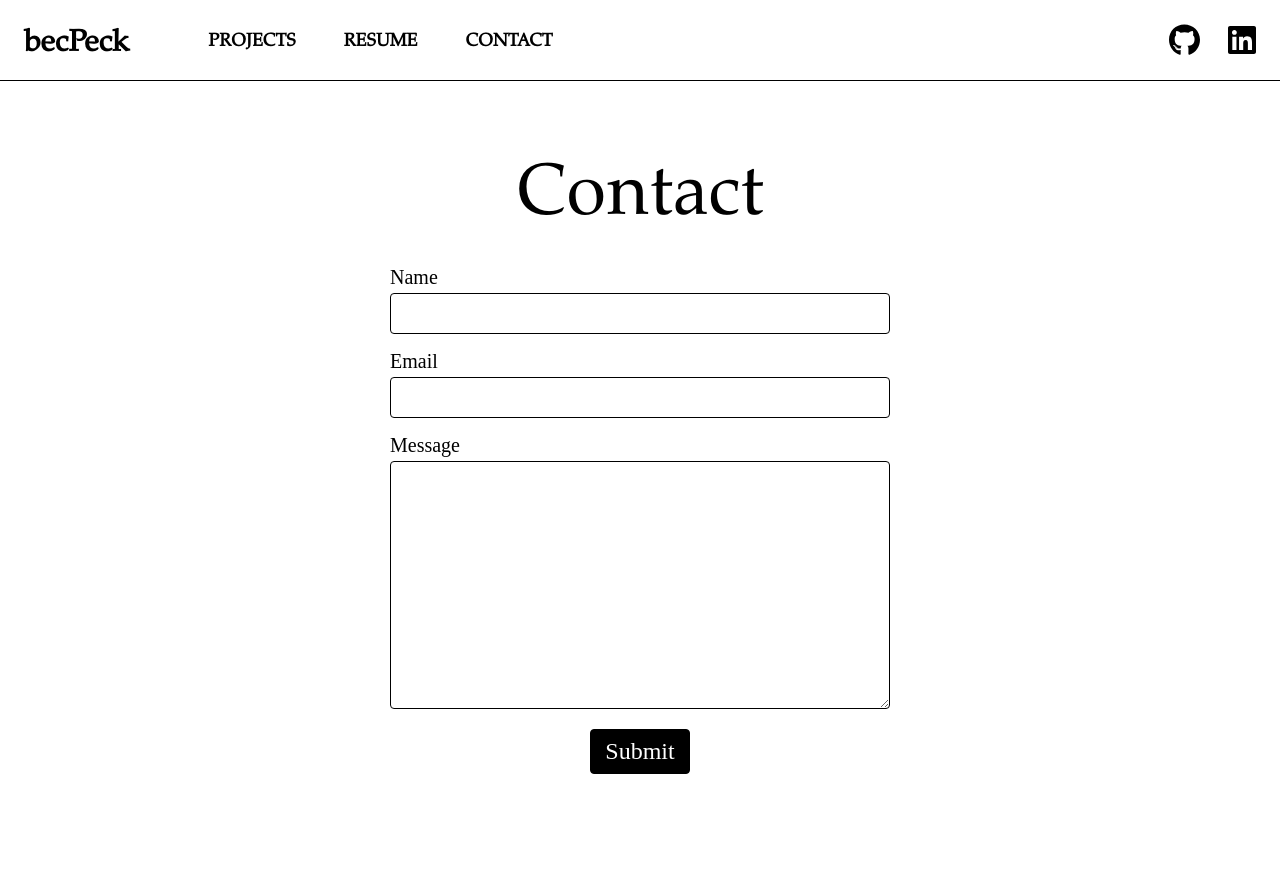
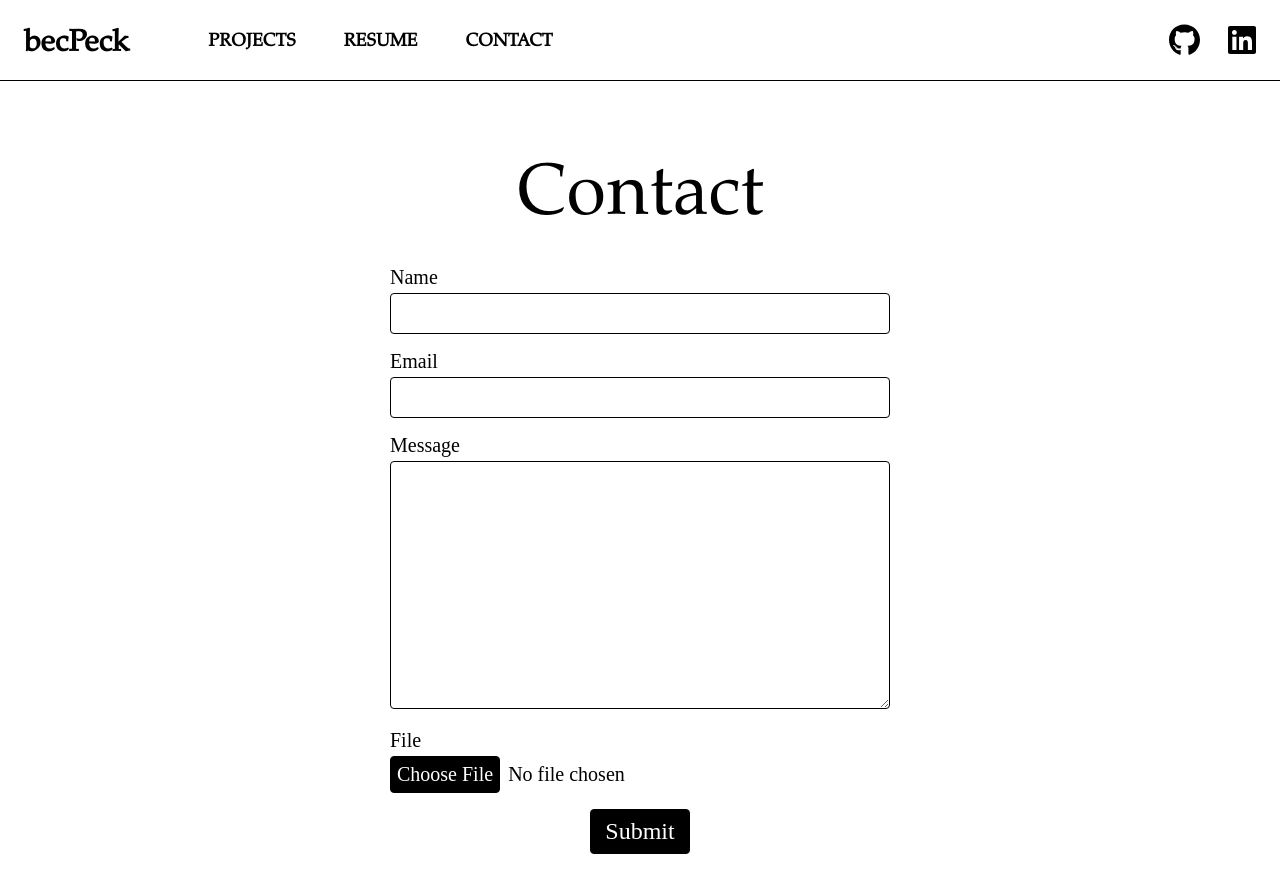
Before and after one commit to becpeck/becpeck-site, a Next.js app: page /contact in a window 1280 px wide. Shown: the top 892 px of the page. Built offline with nearby package versions, Linux system fonts and the light colour scheme; a web font is replaced by a local one.

Commit message:
file input frontend

```diff
--- a/app/contact/contact-form.tsx
+++ b/app/contact/contact-form.tsx
@@ -25,6 +25,27 @@ const styleInput: CSSProperties = {
   border: "1px solid black",
   width: "100%",
 };
+const styleFile: CSSProperties = {
+  ...fonts.optimaNova.style,
+  fontSize: "20px",
+  width: "100%",
+  display: "flex",
+  alignItems: "center",
+  gap: "8px",
+};
+const styleFileInput: CSSProperties = {
+  display: "none",
+};
+const styleFileButton: CSSProperties = {
+  ...fonts.optimaNova.style,
+  fontSize: "20px",
+  backgroundColor: "black",
+  color: "white",
+  border: "1px solid black",
+  borderRadius: "4px",
+  padding: "6px",
+  cursor: "pointer",
+};
 const styleButton: CSSProperties = {
   ...fonts.optimaNova.style,
   fontSize: "24px",
@@ -51,6 +72,12 @@ export default function ContactForm({
   const [name, setName] = useState("");
   const [email, setEmail] = useState("");
   const [message, setMessage] = useState("");
+  const [fileName, setFileName] = useState<string | null>(null);
+
+  const handleFileChange = (event: React.ChangeEvent<HTMLInputElement>) => {
+    const file = event.target.files?.[0];
+    setFileName(file ? file.name : null);
+  };
 
   return (
     <form style={styleForm} action={() => sendEmail({ name, email, message })}>
@@ -92,6 +119,21 @@ export default function ContactForm({
           onChange={(evt) => setMessage(evt.target.value)}
         />
       </div>
+      <div>
+        <label htmlFor="file" style={styleLabel}>
+          File
+        </label>
+        <input
+          id="file"
+          type="file"
+          style={styleFileInput}
+          onChange={handleFileChange}
+        />
+        <label htmlFor="file" style={styleFile}>
+          <div style={styleFileButton}>Choose File</div>
+          <span>{fileName || "No file chosen"}</span>
+        </label>
+      </div>
       <button type="submit" style={styleButton}>
         Submit
       </button>
```
